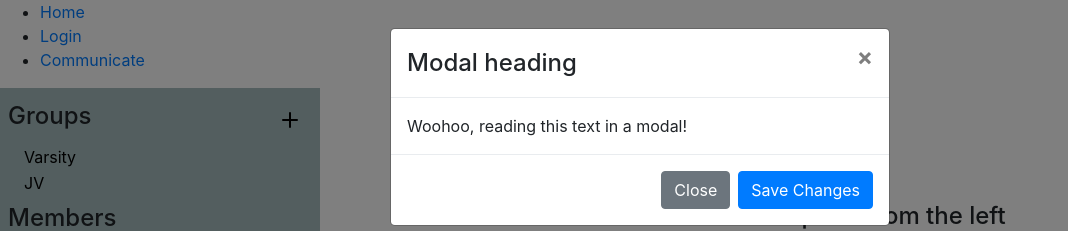
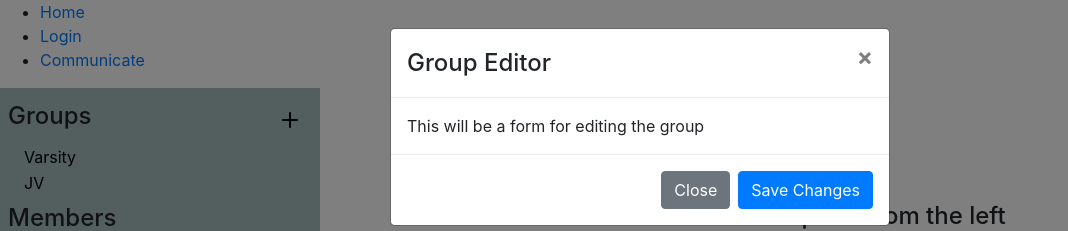
Before and after one commit to andyplank/gametime-frontend, a React app: page /#/comm in a window 1280 px wide. Both pictures are taken after a click on the button 290 px from the left and 120 px from the top of the page. Shown: the top 231 px of the page, without its empty margins (0-1068 px from the left). Built offline with nearby package versions, Linux system fonts and the light colour scheme.

Commit message:
Updated group editor

```diff
--- a/src/components/Communication/ChatBox.jsx
+++ b/src/components/Communication/ChatBox.jsx
@@ -2,10 +2,12 @@ import React, { useState } from 'react';
 import PropTypes from 'prop-types';
 
 import './Communication.scss';
+import GroupEditor from './GroupEditor';
 
 const ChatBox = (props) => {
   const { selected } = props;
   const [message, setMessage] = useState('');
+  const [show, setShow] = useState(false);
 
   const submit = (evt) => {
     evt.preventDefault();
@@ -21,13 +23,14 @@ const ChatBox = (props) => {
 
   return (
     <div className="h-100 pt-2 px-2 ">
+      <GroupEditor show={show} setShow={setShow} />
       <div className="d-flex justify-content-between align-items-center border-bottom">
         <div className="h4">Groups</div>
         <div className="my-1">
           <button
             className="click d-flex text-center align-items-center py-1"
             type="button"
-            onClick={() => {}}
+            onClick={() => setShow(true)}
           >
             <svg width="2em" height="2em" viewBox="0 0 16 16" className="bi bi-people-fill" fill="currentColor" xmlns="http://www.w3.org/2000/svg">
               <path fillRule="evenodd" d="M7 14s-1 0-1-1 1-4 5-4 5 3 5 4-1 1-1 1H7zm4-6a3 3 0 1 0 0-6 3 3 0 0 0 0 6zm-5.784 6A2.238 2.238 0 0 1 5 13c0-1.355.68-2.75 1.936-3.72A6.325 6.325 0 0 0 5 9c-4 0-5 3-5 4s1 1 1 1h4.216zM4.5 8a2.5 2.5 0 1 0 0-5 2.5 2.5 0 0 0 0 5z" />
--- a/src/components/Communication/GroupEditor.jsx
+++ b/src/components/Communication/GroupEditor.jsx
@@ -12,9 +12,9 @@ const GroupEditor = (props) => {
     <div>
       <Modal show={show} onHide={() => setShow(false)}>
         <Modal.Header closeButton>
-          <Modal.Title>Modal heading</Modal.Title>
+          <Modal.Title>Group Editor</Modal.Title>
         </Modal.Header>
-        <Modal.Body>Woohoo, reading this text in a modal!</Modal.Body>
+        <Modal.Body>This will be a form for editing the group</Modal.Body>
         <Modal.Footer>
           <Button variant="secondary" onClick={() => setShow(false)}>
             Close
--- a/src/components/Communication/GroupList.jsx
+++ b/src/components/Communication/GroupList.jsx
@@ -6,10 +6,7 @@ import GroupEditor from './GroupEditor';
 import ListDisplay from './ListDisplay';
 
 const GroupList = (props) => {
-  const {
-    groups, selected, setSelected,
-  } = props;
-
+  const { groups, selected, setSelected } = props;
   const [show, setShow] = useState(false);
 
   return (
--- a/src/components/Communication/ListDisplay.jsx
+++ b/src/components/Communication/ListDisplay.jsx
@@ -4,9 +4,7 @@ import PropTypes, { object } from 'prop-types';
 import './Communication.scss';
 
 const ListDisplay = (props) => {
-  const {
-    items, selected, setSelected,
-  } = props;
+  const { items, selected, setSelected } = props;
 
   return (
     <ul className="list-group">
```
